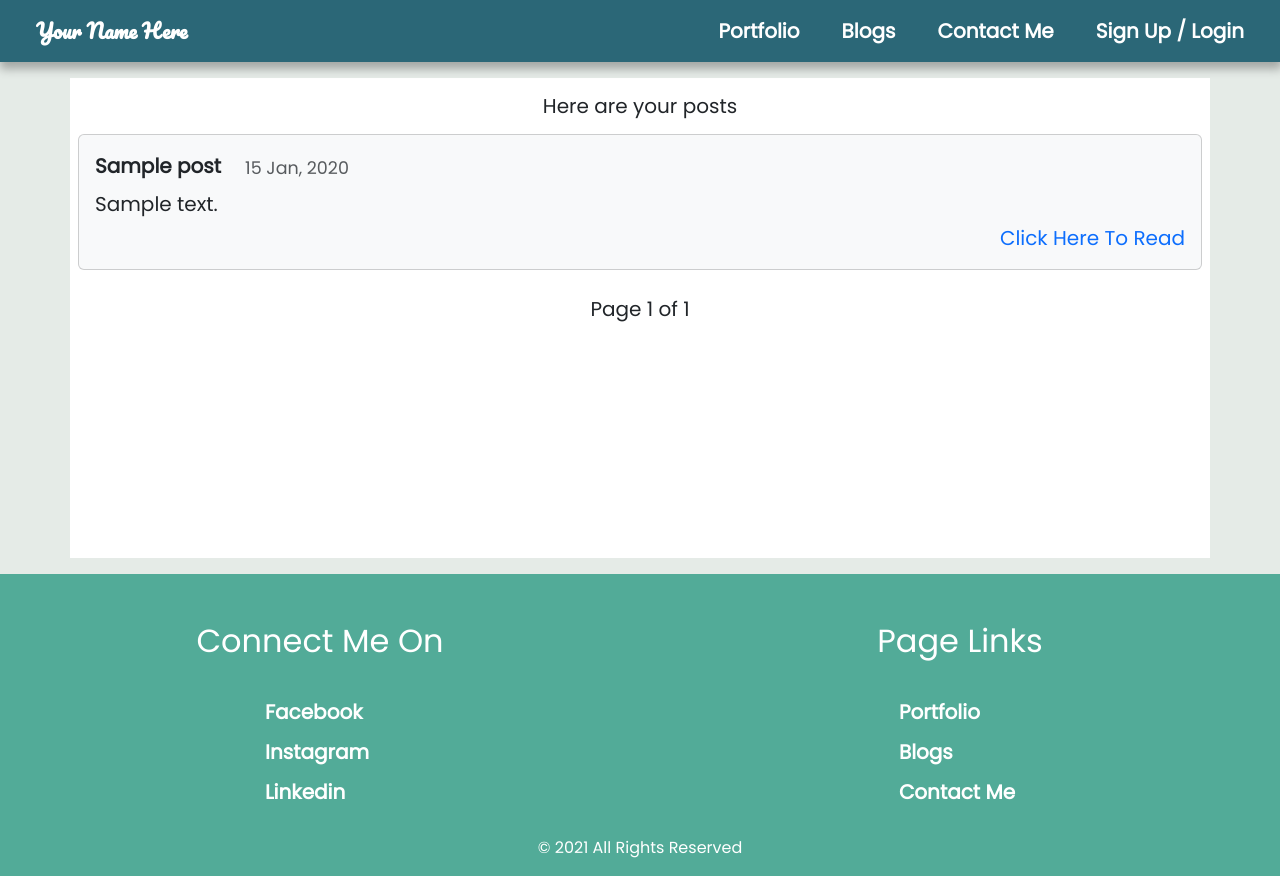
After one commit to Prabin-Kumar-Baniya-NP/Multilingual-Blog-Application, a Django app: page /category/category-posts/1 in a window 1280 px wide. The commit adds this page. Run offline with Django 3.2, Linux system fonts and the light colour scheme; tables that the repository leaves empty hold one stand-in row (values such as "Sample post"); some libraries are stand-ins or nearby versions.

Commit message:
category -post browsing feature added

```diff
--- /dev/null
+++ b/blog/category/templates/category/category-post.html
@@ -0,0 +1,61 @@
+{% extends 'base.html' %}
+{% load tz %}
+{% block content %}
+    <div class="container blog-container bg-white mt-3 mb-3 p-2 fs-5">
+      {% if page_obj %}
+      <div class="blog-type-title fs-4 p-1 p-md-2">
+          <h5 class="text-center">Here are your posts</h5>
+      </div>
+      <div class="blog-collections">
+          {% for post in page_obj %}
+          <div class="card text-dark bg-light mb-3">
+              <div class="card-body">
+                  <div class="header row">
+                      <div class="card-title fw-bold fs-5 col-12 col-md-auto">{{ post.title }}</div>
+                      {% timezone "Asia/Kathmandu" %}
+                      <small class="text-muted col-12 col-md-auto mt-0 mt-md-1">  {{ post.published_on|date:"d M, Y" }}</small>
+                      {% endtimezone %}
+                  </div>
+                  <div class="card-text post-body">
+                      {{ post.body }}
+                  </div>
+                  <div class="card-text d-flex justify-content-end">
+                      <span class="text-muted mt-1"><a href="{% url 'post:view-post' post.id %}">Click Here To Read</a></span>
+                  </div>
+              </div>
+          </div>
+          {% endfor %}
+
+              <div class="pagination-container">
+                  <ul class="pagination justify-content-center">
+                      {% if page_obj.has_previous %}
+                      <li class="page-item">
+                        <a class="page-link" href="?page=1" tabindex="-1" aria-disabled="true">First</a>
+                      </li>
+                      <li class="page-item">
+                          <a class="page-link" href="?page={{ page_obj.previous_page_number }}" tabindex="-1" aria-disabled="true">Previous</a>
+                        </li>
+                        {% endif %}
+                        <div class="m-2">
+                          <span class="current">
+                              Page {{ page_obj.number }} of {{ page_obj.paginator.num_pages }}
+                          </span>
+                        </div>
+                      {% if page_obj.has_next %}
+                      <li class="page-item">
+                        <a class="page-link" href="?page={{ page_obj.next_page_number }}">Next</a>
+                      </li>
+                      <li><a class="page-link" href="?page={{ page_obj.paginator.num_pages }}">Last</a></li>
+                      {% endif %}
+                    </ul>
+              </div>
+
+      </div>
+      {% else %}
+      <div class="text-center">
+          No post found in the database
+      </div>
+      {% endif %}
+
+  </div>
+{% endblock %}
--- a/blog/category/urls.py
+++ b/blog/category/urls.py
@@ -2,7 +2,7 @@ from django.urls import path
 from django.urls import path
 from category import views
 
-app_name = "Category"
+app_name = "category"
 
 urlpatterns = [
     path("create-category/", views.create_category, name="create-category"),
@@ -10,4 +10,5 @@ urlpatterns = [
     path("delete-category/<int:category_id>", views.delete_category, name="delete-category"),
     path("update-category/<int:category_id>", views.update_category, name="update-category"),
     path("get-categories/<int:pnum>", views.get_categories, name="get-categories"),
+    path("category-posts/<int:categoryID>", views.get_posts_by_category, name = "category-posts"),
 ]
--- a/blog/category/views.py
+++ b/blog/category/views.py
@@ -6,6 +6,7 @@ from django.urls import reverse
 from django.http import HttpResponseRedirect, JsonResponse, Http404
 from django.core.paginator import Paginator
 from django.contrib.auth.decorators import login_required
+from post.models import Post
 
 @login_required
 def create_category(request):
@@ -84,3 +85,10 @@ def get_categories(request, pnum):
             return JsonResponse({}, safe=False)
     else:
         raise Http404("This type of get method is not allowed")
+
+def get_posts_by_category(request, categoryID):
+    post_list = Post.objects.filter(category = categoryID).order_by("-published_on")
+    paginator = Paginator(post_list, 10)
+    page_number = request.GET.get('page')
+    page_obj = paginator.get_page(page_number)
+    return render(request, "category/category-post.html", {"page_obj": page_obj})
--- a/blog/post/templates/post/blog.html
+++ b/blog/post/templates/post/blog.html
@@ -9,7 +9,7 @@
                 {% for category in categories %}
                 <li class="list-group-item d-flex justify-content-between align-items-start">
                     <div class="ms-2 me-auto">
-                        {{ category.name }}
+                        <a href="{% url 'category:category-posts' category.id %}">{{ category.name }}</a>
                     </div>
                 </li>
                 {% endfor %}
--- a/blog/post/templates/post/manage-post-list.html
+++ b/blog/post/templates/post/manage-post-list.html
@@ -14,7 +14,7 @@
           <div class="header row">
             <div class="card-title fw-bold fs-5 col-12 col-md-auto">{{ post.title }}</div>
             <small class="text-muted col-12 col-md-auto mt-0 mt-md-1">
-              Last updated {{ post.published_on|timesince:post.last_updated }} ago
+              Last updated on {{ post.last_updated }}
             </small>
           </div>
           <div class="card-text post-body">
--- a/blog/static/css/styles.css
+++ b/blog/static/css/styles.css
@@ -130,6 +130,7 @@ footer{
     background-color: #ffffff;
     border-radius: 12px;
 }
+.container,
 .contact-me-container,
 .form-container{
     min-height: 60vh;
```
